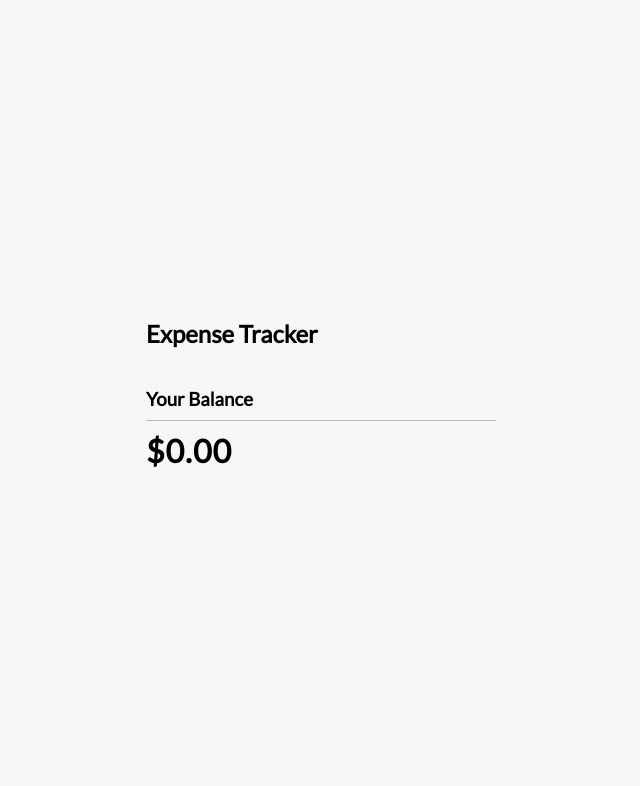
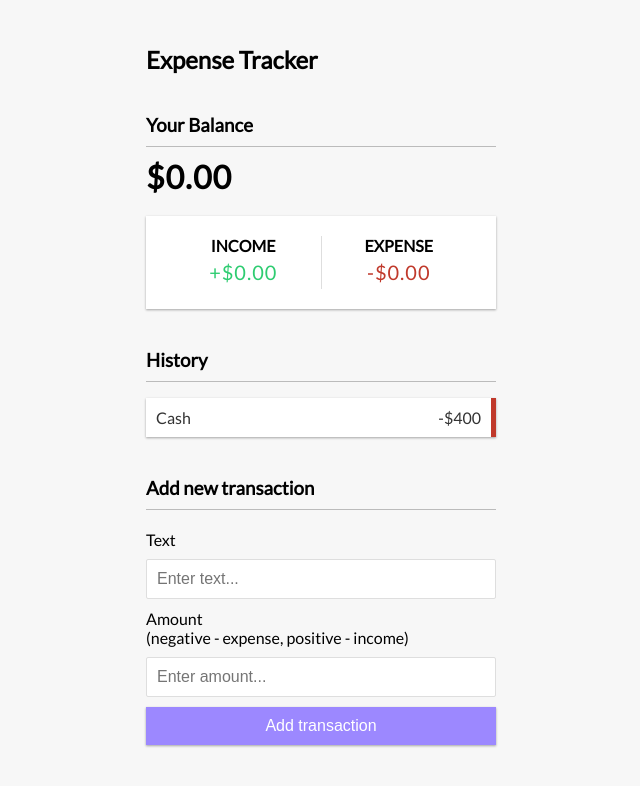
Before and after one commit to Maleehak/Expense-Tracker-App, a React (Create React App) app: page / in a window 1280 px wide. Shown: the top 786 px of the page, without its empty margins (319-959 px from the left). Built offline with nearby package versions, Linux system fonts and the light colour scheme.

Commit message:
IncomeExpense, TransectionList and AddTransection

```diff
--- a/src/App.js
+++ b/src/App.js
@@ -2,6 +2,9 @@
 import './App.css';
 import {Header} from './components/Header'
 import { Balance } from './components/Balance';
+import { IncomeExpense } from './components/IncomeExpense';
+import { TransectionList } from './components/TransectionList';
+import { AddTransection } from './components/AddTransection';
 
 function App() {
   return (
@@ -9,6 +12,9 @@
       <Header/>
       <div className="container">
         <Balance/>
+        <IncomeExpense/>
+        <TransectionList/>
+        <AddTransection/>
       </div>
 
     </div>
--- /dev/null
+++ b/src/components/AddTransection.js
@@ -0,0 +1,21 @@
+import React from 'react'
+
+export const AddTransection = () => {
+    return (
+        <div>
+            <h3>Add new transaction</h3>
+            <form id="form">
+                <div class="form-control">
+                    <label for="text">Text</label>
+                    <input type="text" id="text" placeholder="Enter text..." />
+                </div>
+                <div class="form-control">
+                    <label for="amount">Amount <br />(negative - expense, positive - income)</label>
+                    <input type="number" id="amount" placeholder="Enter amount..." />
+                </div>
+                <button class="btn">Add transaction</button>
+             </form>
+        </div>
+
+    )
+}
--- /dev/null
+++ b/src/components/IncomeExpense.js
@@ -0,0 +1,16 @@
+import React from 'react'
+
+export const IncomeExpense = () => {
+    return (
+        <div class="inc-exp-container">
+        <div>
+          <h4>Income</h4>
+          <p id="money-plus" class="money plus">+$0.00</p>
+        </div>
+        <div>
+          <h4>Expense</h4>
+          <p id="money-minus" class="money minus">-$0.00</p>
+        </div>
+      </div>
+    )
+}
--- /dev/null
+++ b/src/components/TransectionList.js
@@ -0,0 +1,14 @@
+import React from 'react'
+
+export const TransectionList = () => {
+    return (
+        <div>
+            <h3>History</h3>
+            <ul id="list" class="list">
+                <li class="minus">
+                    Cash <span>-$400</span><button class="delete-btn">x</button>
+                </li>
+            </ul>
+        </div>
+    )
+}
```
